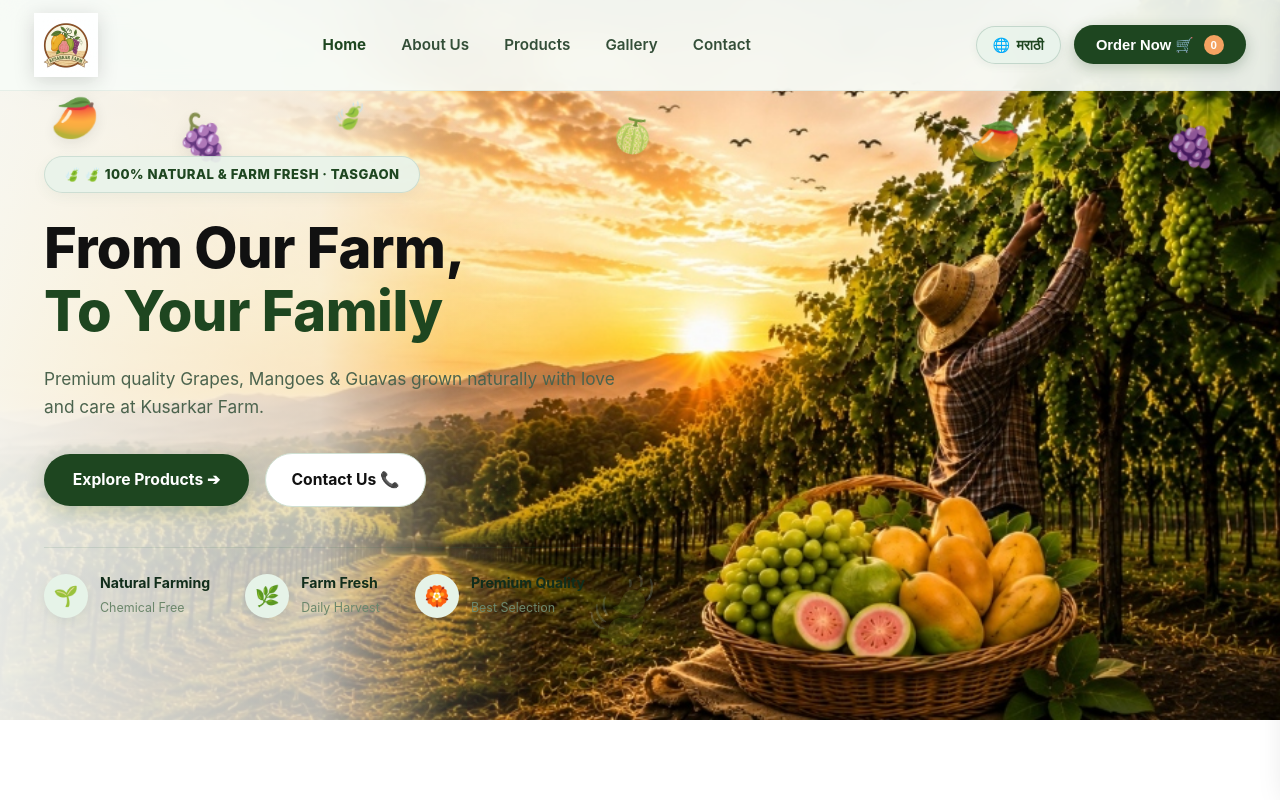
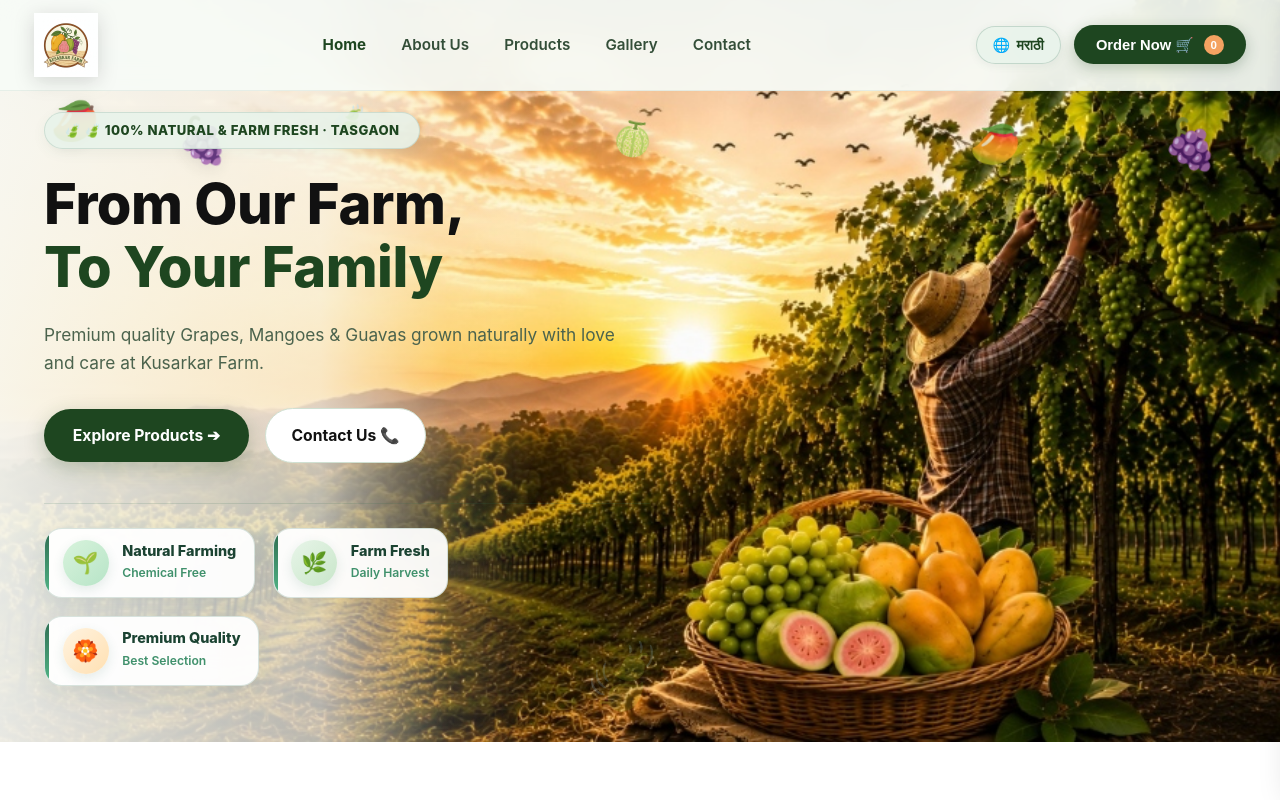
Before and after one commit to pranotikusarkar873-lgtm/kusarkar-farm, a React (Vite) app: page / in a window 1280 px wide. Shown: the top 800 px of the page. Built offline with nearby package versions, Linux system fonts and the light colour scheme; no server answers; a web font is replaced by a local one.

Commit message:
Transform 3 hero features into glassmorphic creative cards with gradient icons and hover effects

```diff
--- a/src/components/Hero.jsx
+++ b/src/components/Hero.jsx
@@ -48,27 +48,33 @@ export const Hero = () => {
             </a>
           </div>
 
-          {/* 3 Feature Highlights Row */}
-          <div className="hero-features-row">
-            <div className="h-feature">
-              <div className="hf-icon">🌱</div>
-              <div className="hf-text">
+          {/* 3 Creative Floating Feature Cards */}
+          <div className="hero-features-creative">
+            <div className="hf-creative-card">
+              <div className="hf-creative-icon-wrap icon-sprout">
+                <span>🌱</span>
+              </div>
+              <div className="hf-creative-text">
                 <strong>{t('hero.f1Title')}</strong>
                 <small>{t('hero.f1Sub')}</small>
               </div>
             </div>
 
-            <div className="h-feature">
-              <div className="hf-icon">🌿</div>
-              <div className="hf-text">
+            <div className="hf-creative-card">
+              <div className="hf-creative-icon-wrap icon-leaf">
+                <span>🌿</span>
+              </div>
+              <div className="hf-creative-text">
                 <strong>{t('hero.f2Title')}</strong>
                 <small>{t('hero.f2Sub')}</small>
               </div>
             </div>
 
-            <div className="h-feature">
-              <div className="hf-icon">🏵️</div>
-              <div className="hf-text">
+            <div className="hf-creative-card">
+              <div className="hf-creative-icon-wrap icon-badge">
+                <span>🏵️</span>
+              </div>
+              <div className="hf-creative-text">
                 <strong>{t('hero.f3Title')}</strong>
                 <small>{t('hero.f3Sub')}</small>
               </div>
--- a/src/index.css
+++ b/src/index.css
@@ -517,49 +517,92 @@ ul {
   font-weight: 600;
 }
 
-.hero-features-row {
-  display: flex;
-  align-items: center;
-  gap: 2.2rem;
+/* CREATIVE HERO FEATURE CARDS */
+.hero-features-creative {
+  display: flex;
+  align-items: center;
+  gap: 1.1rem;
+  margin-top: 1.8rem;
   padding-top: 1.5rem;
-  border-top: 1px solid rgba(45, 106, 79, 0.12);
-}
-
-.h-feature {
-  display: flex;
-  align-items: center;
-  gap: 0.75rem;
-  transition: transform 0.25s ease;
-}
-
-.h-feature:hover {
-  transform: translateY(-2px);
-}
-
-.hf-icon {
-  width: 44px;
-  height: 44px;
+  border-top: 1px solid rgba(45, 106, 79, 0.14);
+  flex-wrap: wrap;
+}
+
+.hf-creative-card {
+  background: rgba(255, 255, 255, 0.94);
+  backdrop-filter: blur(16px);
+  -webkit-backdrop-filter: blur(16px);
+  border: 1px solid rgba(45, 106, 79, 0.18);
+  border-radius: 18px;
+  padding: 0.7rem 1.1rem;
+  display: flex;
+  align-items: center;
+  gap: 0.85rem;
+  box-shadow: 0 8px 24px rgba(27, 67, 50, 0.08);
+  transition: all 0.3s cubic-bezier(0.4, 0, 0.2, 1);
+  position: relative;
+  overflow: hidden;
+}
+
+.hf-creative-card::before {
+  content: '';
+  position: absolute;
+  top: 0;
+  left: 0;
+  width: 4px;
+  height: 100%;
+  background: linear-gradient(180deg, #2d6a4f 0%, #52b788 100%);
+  border-radius: 4px 0 0 4px;
+}
+
+.hf-creative-card:hover {
+  transform: translateY(-4px) scale(1.03);
+  box-shadow: 0 14px 32px rgba(27, 67, 50, 0.16);
+  border-color: #2d6a4f;
+  background: #ffffff;
+}
+
+.hf-creative-icon-wrap {
+  width: 46px;
+  height: 46px;
   border-radius: 50%;
-  background: #e6f3e8;
   display: flex;
   align-items: center;
   justify-content: center;
-  font-size: 1.25rem;
-  color: var(--green-dark);
+  font-size: 1.3rem;
   flex-shrink: 0;
-  box-shadow: 0 4px 10px rgba(45, 106, 79, 0.08);
-}
-
-.hf-text strong {
+  box-shadow: 0 4px 12px rgba(45, 106, 79, 0.12);
+  transition: transform 0.3s ease;
+}
+
+.icon-sprout {
+  background: linear-gradient(135deg, #d8f3dc 0%, #b7e4c7 100%);
+}
+
+.icon-leaf {
+  background: linear-gradient(135deg, #e8f5e9 0%, #c8e6c9 100%);
+}
+
+.icon-badge {
+  background: linear-gradient(135deg, #fff3e0 0%, #ffe0b2 100%);
+}
+
+.hf-creative-card:hover .hf-creative-icon-wrap {
+  transform: rotate(12deg) scale(1.1);
+}
+
+.hf-creative-text strong {
   display: block;
-  font-size: 0.88rem;
-  font-weight: 700;
-  color: var(--green-darkest);
-}
-
-.hf-text small {
-  font-size: 0.78rem;
-  color: var(--text-light);
+  font-size: 0.9rem;
+  font-weight: 800;
+  color: #1b4332;
+  line-height: 1.2;
+}
+
+.hf-creative-text small {
+  font-size: 0.76rem;
+  font-weight: 600;
+  color: #40916c;
 }
 
 .deco-leaf {
```
